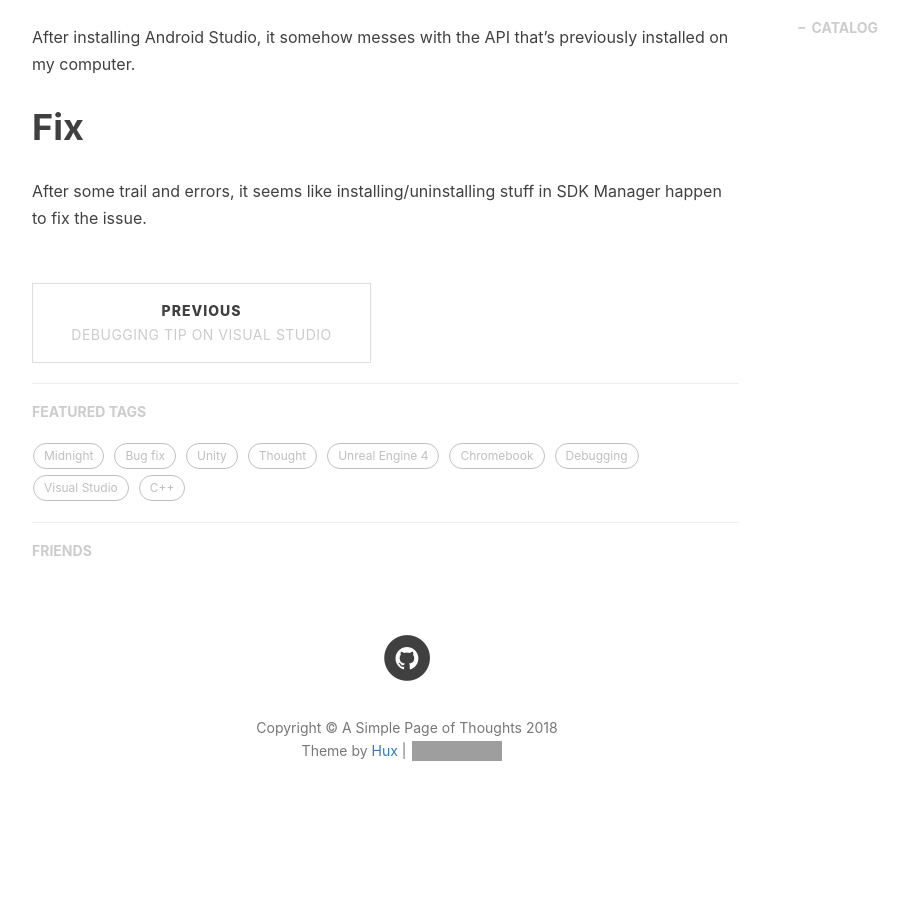
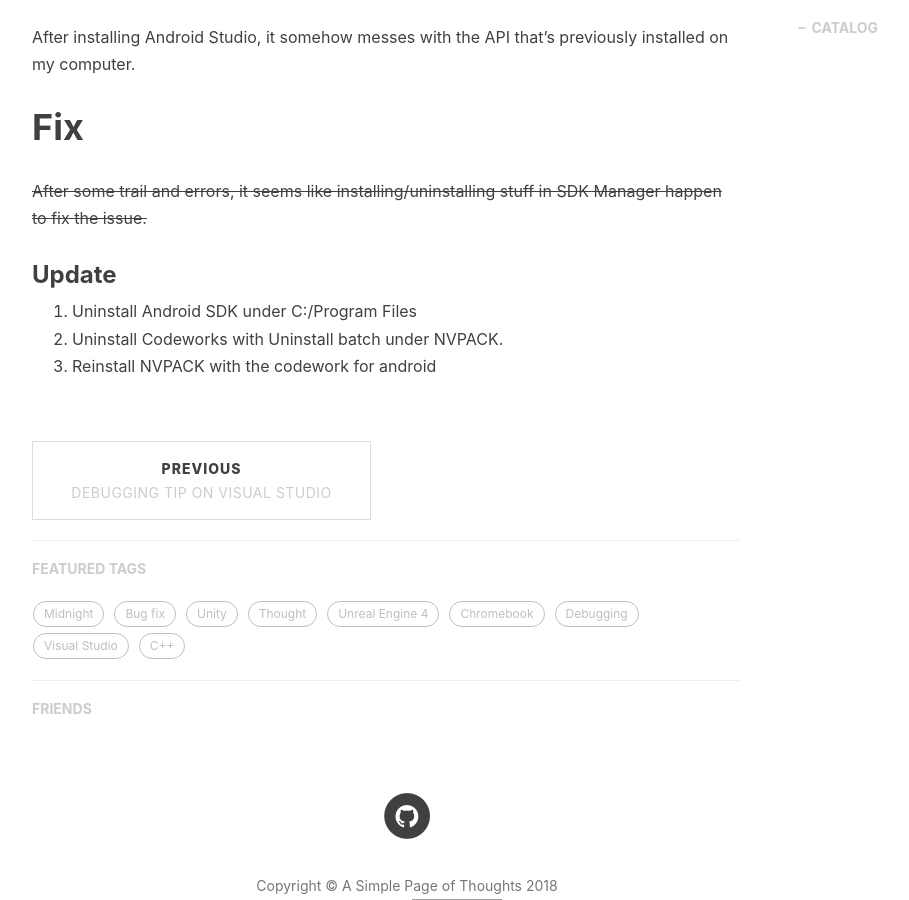
Before and after one commit to karthshen/karthshen.github.io, a Jekyll site: the page built from _posts/2018-04-10-AndroidAPIAPKFix.md, in a window 1280 px wide and 900 px high, scrolled down 679 px. Shown: the whole window, without its empty margins (233-1142 px from the left). Built offline with Jekyll 4.4.1, drawn with Linux system fonts in a browser that asks for light colours; nearby versions of some CDN libraries; comment, search, counter and statistics services are not loaded; before the commit the page ends 1534 px from its top, so only the background shows below that; grey boxes are pictures that could not be loaded.

Commit message:
update blog

```diff
--- a/_posts/2018-04-10-AndroidAPIAPKFix.md
+++ b/_posts/2018-04-10-AndroidAPIAPKFix.md
@@ -15,4 +15,9 @@ tags:
 After installing Android Studio, it somehow messes with the API that's previously installed on my computer.
 
 # Fix #
- After some trail and errors, it seems like installing/uninstalling stuff in SDK Manager happen to fix the issue.
+ ~~After some trail and errors, it seems like installing/uninstalling stuff in SDK Manager happen to fix the issue.~~
+
+### Update ###
+1. Uninstall Android SDK under C:/Program Files
+2. Uninstall Codeworks with Uninstall batch under NVPACK.
+3. Reinstall NVPACK with the codework for android
```
